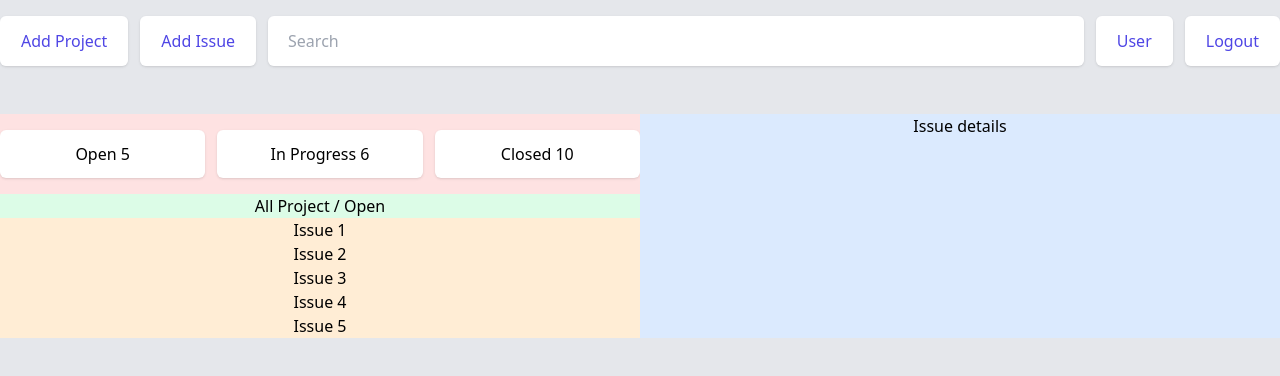
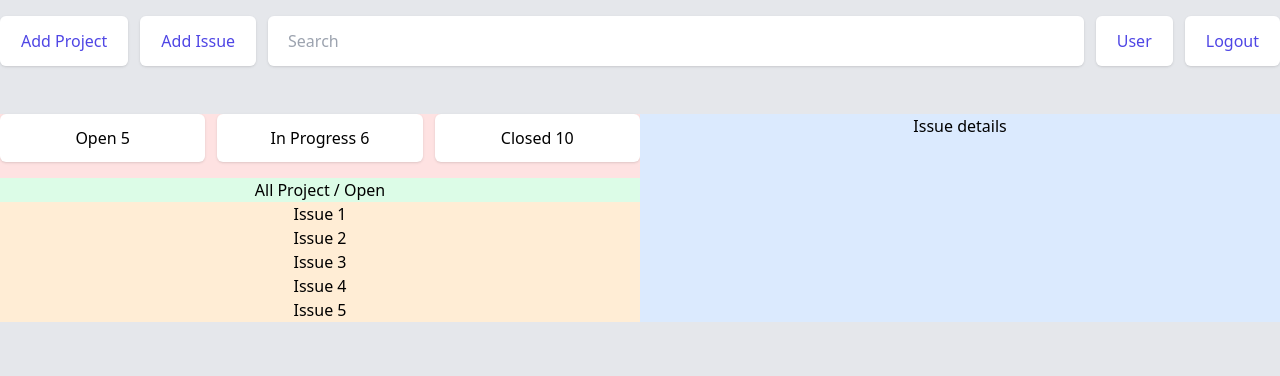
Before and after one commit to iqbalpakeh/trackv, an Angular app in the folder web/: page / in a window 1280 px wide. Shown: the top 376 px of the page. Built offline with nearby package versions, Linux system fonts and the light colour scheme.

Commit message:
only use bottom margin

```diff
--- a/web/src/app/app.component.html
+++ b/web/src/app/app.component.html
@@ -39,7 +39,7 @@
       <!-- ISSUE LIST -->
       <!-- /////////////////////////////////////// -->
       <div class="bg-yellow-100 w-1/2 text-center">
-        <div class="bg-red-100 flex space-x-3 py-4">
+        <div class="bg-red-100 flex space-x-3 pb-4">
           <!-- OPEN -->
           <div class="rounded-md shadow px-5 py-3 bg-white flex-1 text-base font-medium">
             Open 5
```
